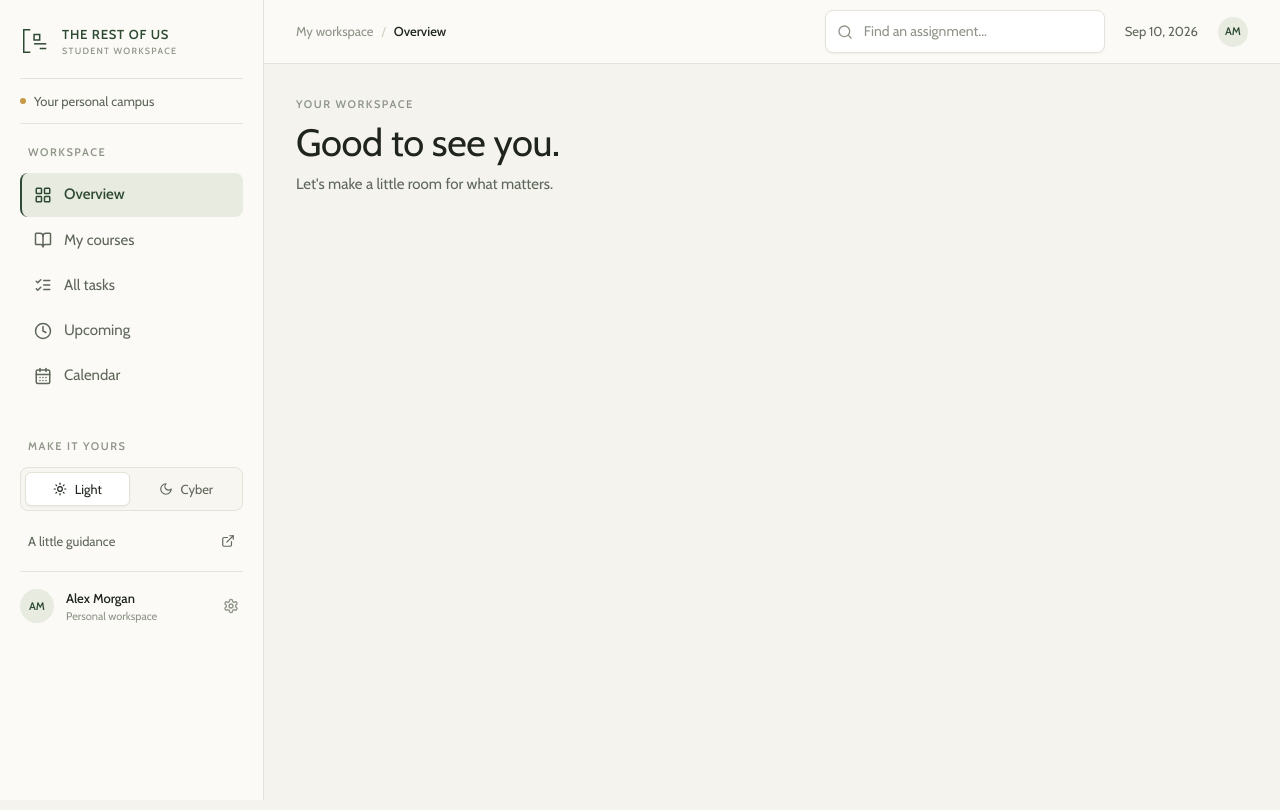
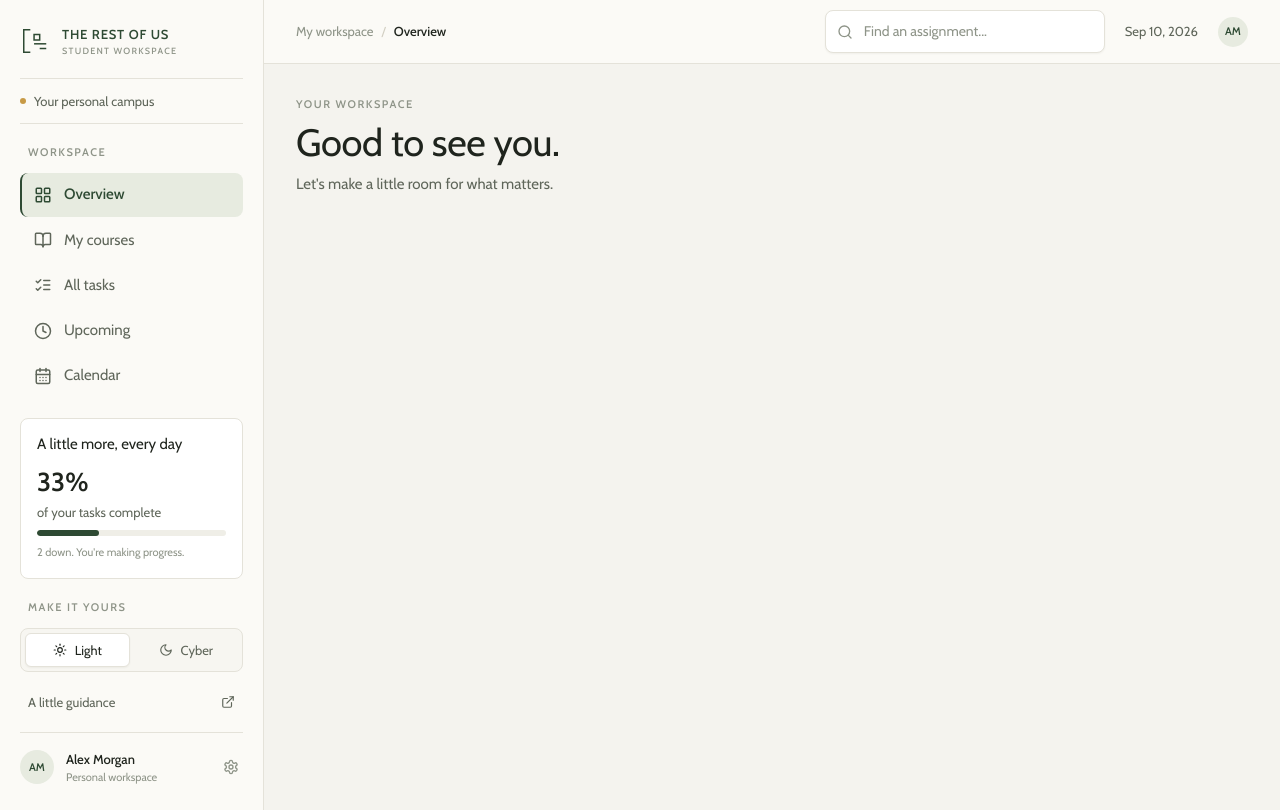
Before and after one commit to Sammiele224/student-task-manager, a React (Vite) app in the folder frontend/: page / in a window 1280 px wide. Built offline with nearby package versions, Linux system fonts and the light colour scheme.

Commit message:
fix: (UI) task summary in sidebar

```diff
--- a/frontend/src/components/layout/Sidebar.jsx
+++ b/frontend/src/components/layout/Sidebar.jsx
@@ -69,7 +69,6 @@ export default function Sidebar({ open = false, onNavigate }) {
 
       {/* progress summary for tasks page */}
       <div className="sidebar__slot">
-        {onTasksPage && (
         <div className="sidebar__progress">
           <p className="sidebar__progress-title">A little more, every day</p>
           <p className="sidebar__progress-percent">{percentDone}%</p>
@@ -84,7 +83,6 @@ export default function Sidebar({ open = false, onNavigate }) {
             {completedCount} down. You're making progress.
           </p>
         </div>
-        )}
       </div>
 
       <div className="sidebar__footer">
```
Lines whose indentation alone changed are shown as unchanged.
